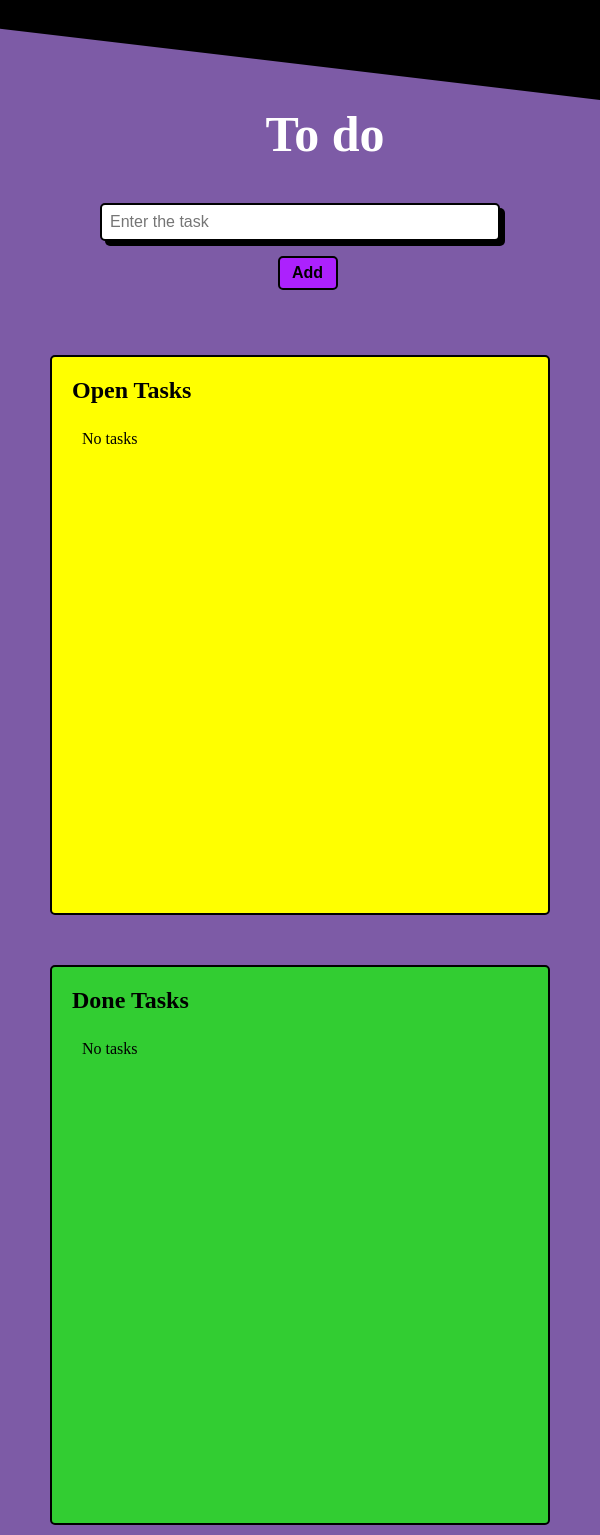
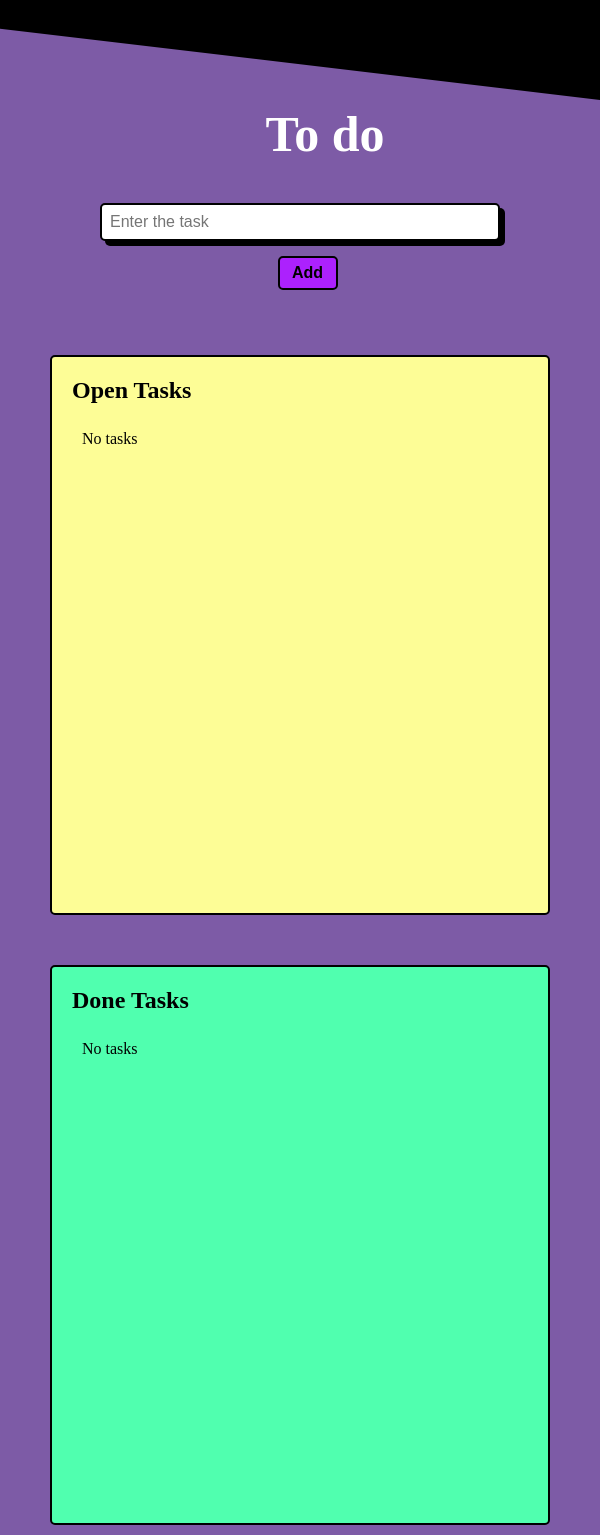
Before and after one commit to primasghar/To-do-app, a React app: page / in a window 600 px wide. Built offline with nearby package versions, Linux system fonts and the light colour scheme; some icons are missing.

Commit message:
Added padding to delete btn and adjusted background color for lists.

```diff
--- a/src/ToDo/ToDo.module.css
+++ b/src/ToDo/ToDo.module.css
@@ -22,6 +22,14 @@
 .shape .shape-fill {
     fill: #000000;
 }
+
+.openList {
+    background-color: #FDFD96;
+}
+
+.doneList {
+    background-color:rgb(80,255,175); /*50FFAF*/
+
 
 /* Extra small devices (phones, 600px and down) */
 @media only screen and (max-width: 600px) {
@@ -68,13 +76,7 @@
         overflow: hidden;
     }
 
-    .openList {
-        background-color: yellow;
-    }
-
-    .doneList {
-        background-color: limegreen;
-    }
+  }
 }
 
 /* Small devices (portrait tablets and large phones, 600px and up) */
@@ -119,14 +121,6 @@
         border: 2px solid black;
         border-radius: 5px;
         overflow: hidden;
-    }
-
-    .openList {
-        background-color: yellow;
-    }
-
-    .doneList {
-        background-color: limegreen;
     }
 }
 
--- a/src/ToDo/components/ToDoItem/ToDoItem.module.css
+++ b/src/ToDo/components/ToDoItem/ToDoItem.module.css
@@ -15,7 +15,8 @@
 }
 
 .del {
-    margin-top: 10px;
+
+    padding: 10px 20px;
 }
 
 /*--------------media--------------*/
```
